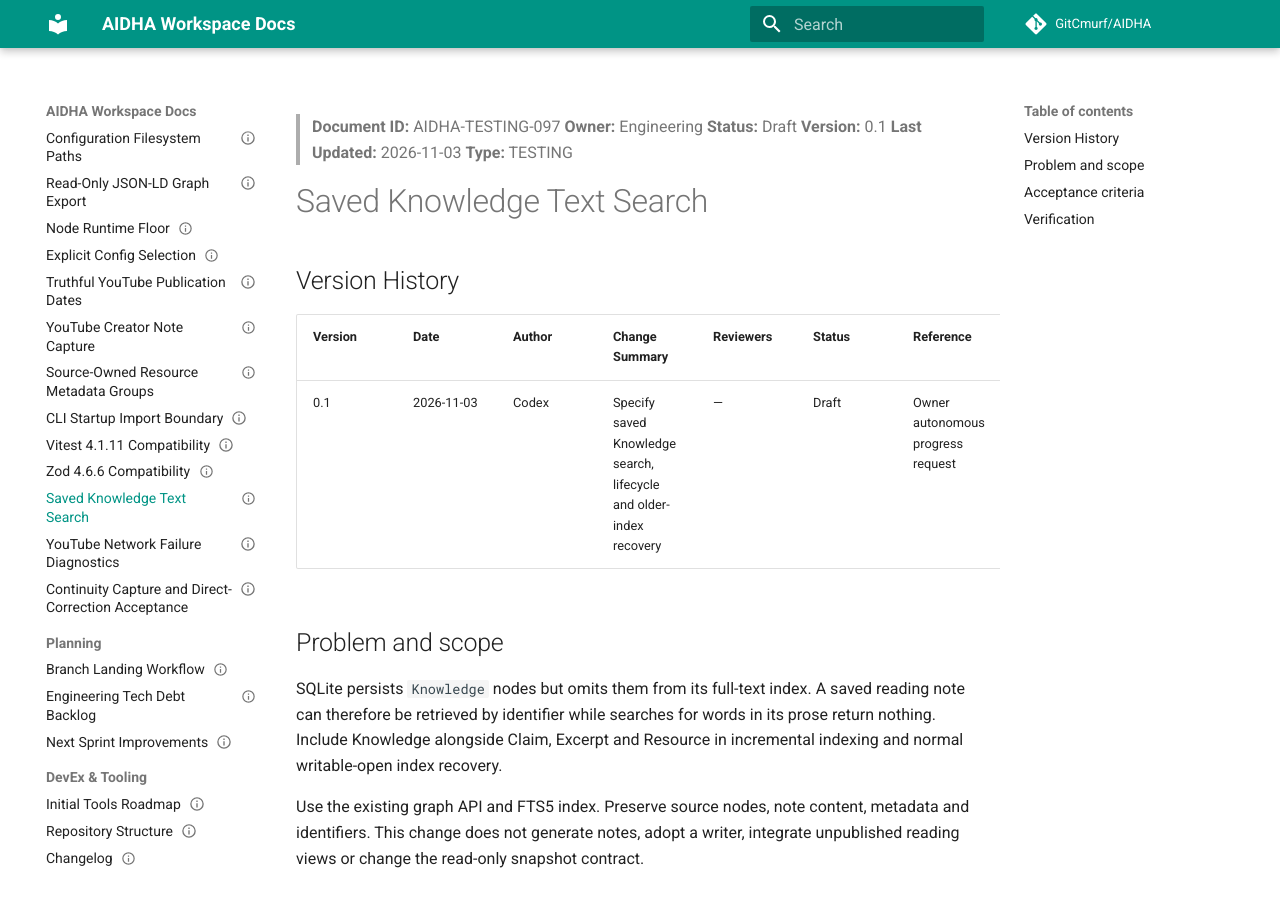
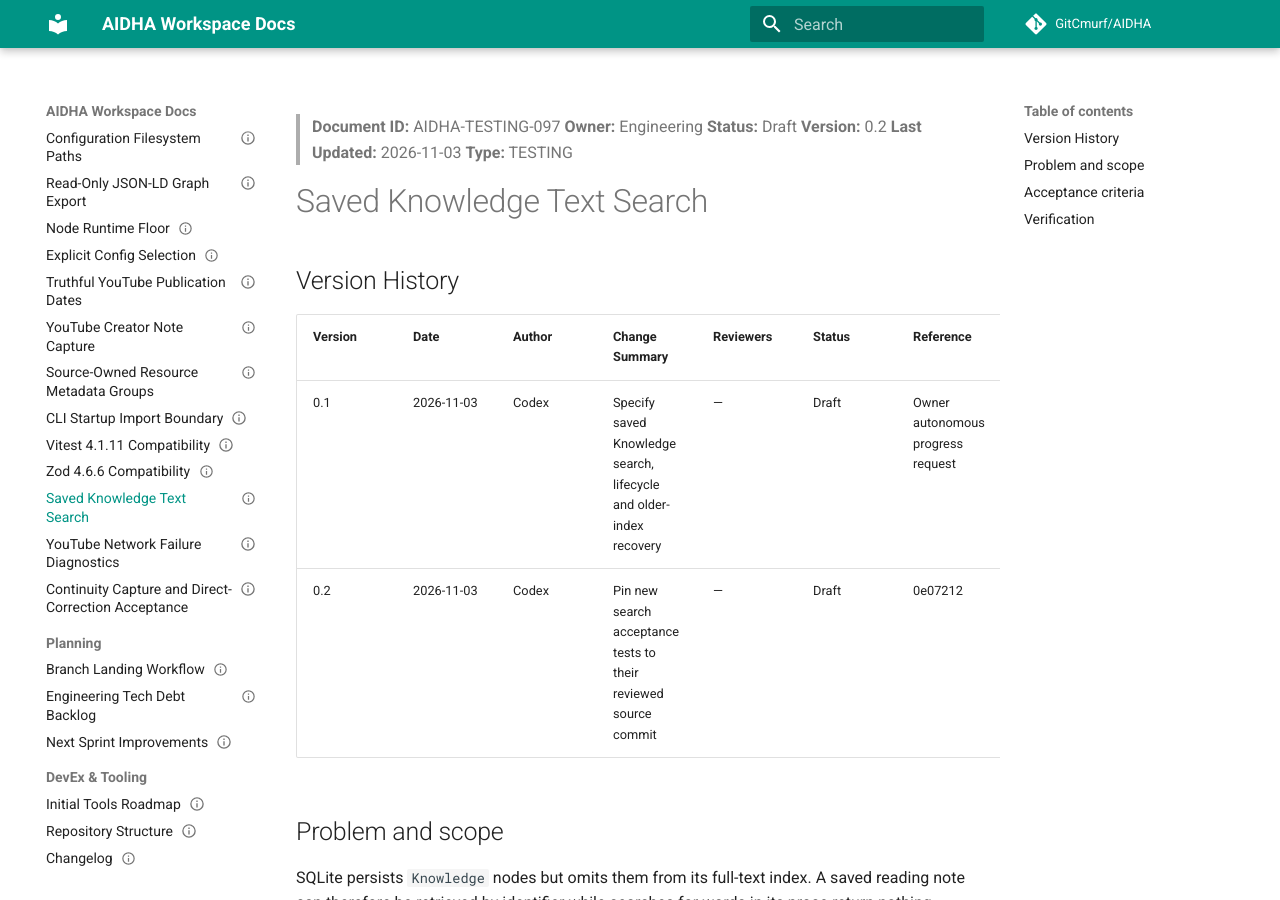
Before and after one commit to GitCmurf/AIDHA, an MkDocs documentation site: the page built from docs/55-testing/testing-097-knowledge-text-search.md, in a window 1280 px wide and 900 px high. Built offline with MkDocs 1.6.1 and Material for MkDocs 9.7.7, drawn with Linux system fonts in a browser that asks for light colours; comment, search, counter and statistics services are not loaded; the version menu is left out.

Commit message:
docs(graph): pin saved knowledge search acceptance source

```diff
--- a/docs/01-indices/catalog.json
+++ b/docs/01-indices/catalog.json
@@ -245,7 +245,7 @@
       "document_id": "AIDHA-TESTING-097",
       "owner": "Engineering",
       "status": "Draft",
-      "version": "0.1",
+      "version": "0.2",
       "last_updated": "2026-11-03",
       "title": "Saved Knowledge Text Search",
       "type": "TESTING",
--- a/docs/55-testing/testing-097-knowledge-text-search.md
+++ b/docs/55-testing/testing-097-knowledge-text-search.md
@@ -2,7 +2,7 @@
 document_id: AIDHA-TESTING-097
 owner: Engineering
 status: Draft
-version: '0.1'
+version: '0.2'
 last_updated: 2026-11-03
 title: Saved Knowledge Text Search
 type: TESTING
@@ -13,7 +13,7 @@
 > **Document ID:** AIDHA-TESTING-097
 > **Owner:** Engineering
 > **Status:** Draft
-> **Version:** 0.1
+> **Version:** 0.2
 > **Last Updated:** 2026-11-03
 > **Type:** TESTING
 
@@ -24,6 +24,7 @@
 | Version | Date | Author | Change Summary | Reviewers | Status | Reference |
 | ------- | ---- | ------ | -------------- | --------- | ------ | --------- |
 | 0.1 | 2026-11-03 | Codex | Specify saved Knowledge search, lifecycle and older-index recovery | — | Draft | Owner autonomous progress request |
+| 0.2 | 2026-11-03 | Codex | Pin new search acceptance tests to their reviewed source commit | — | Draft | 0e07212 |
 
 ## Problem and scope
 
@@ -39,7 +40,7 @@
 ## Acceptance criteria
 
 The public SQLite store boundary is protected by
-[sqlite-knowledge-fts.test.ts](https://github.com/GitCmurf/AIDHA/blob/main/packages/reconditum/tests/sqlite-knowledge-fts.test.ts)
+[sqlite-knowledge-fts.test.ts](https://github.com/GitCmurf/AIDHA/blob/0e072124f18fda772430e665cb3d985cd56e54ca/packages/reconditum/tests/sqlite-knowledge-fts.test.ts)
 and the existing
 [sqlite-fts.test.ts](https://github.com/GitCmurf/AIDHA/blob/main/packages/reconditum/tests/sqlite-fts.test.ts):
 
```
